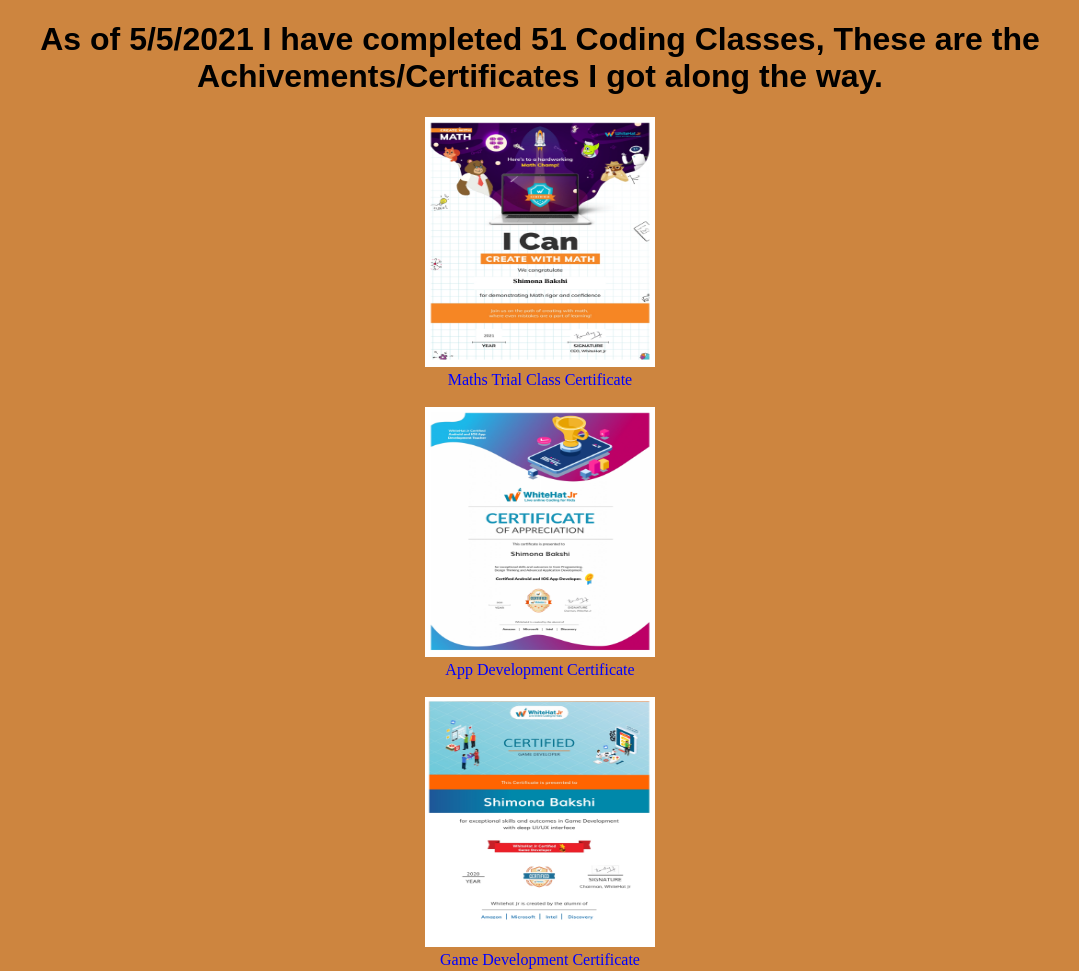
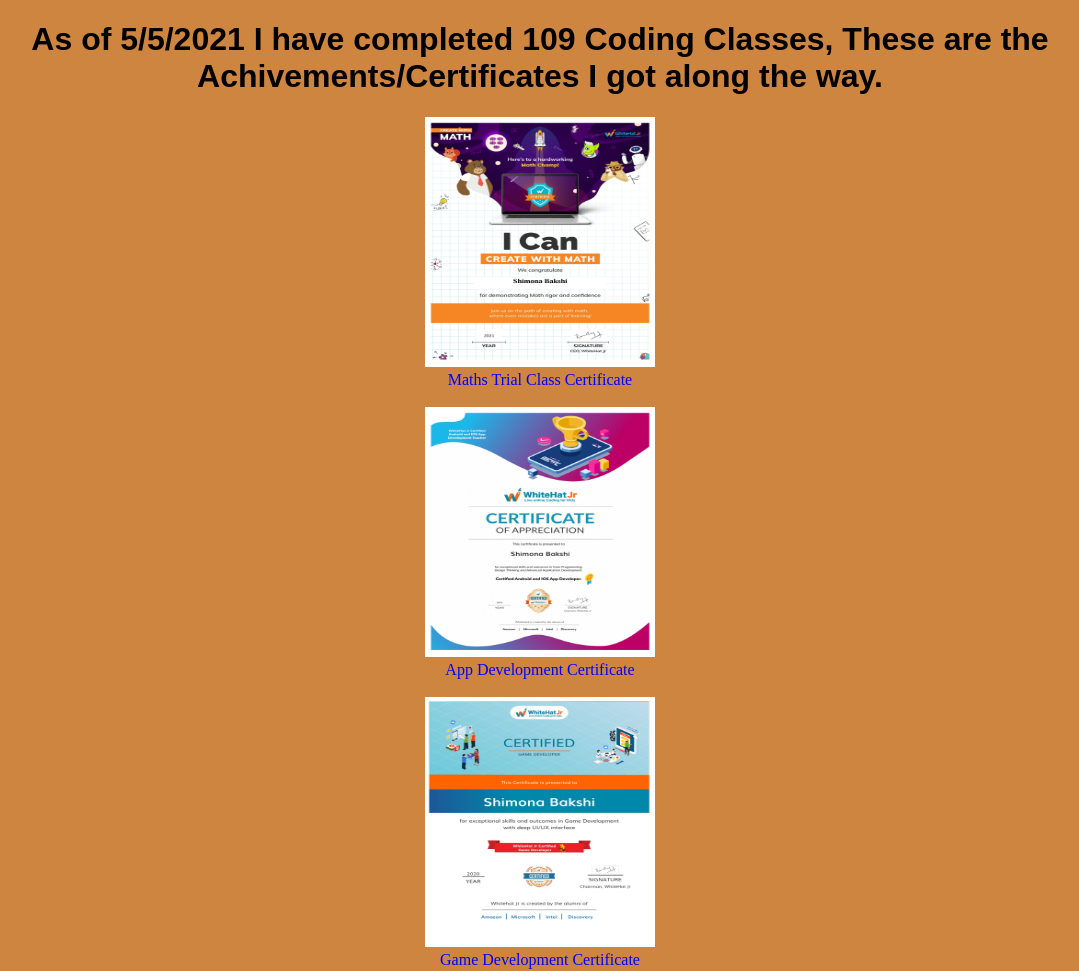
Before and after one commit to Shimona012/Portfolio, a plain HTML site: page Achivements.html in a window 1280 px wide. Shown: the top 971 px of the page, without its empty margins (100-1179 px from the left). Drawn offline with Linux system fonts and the light colour scheme.

Commit message:
Update Achivements.html

```diff
--- a/Achivements.html
+++ b/Achivements.html
@@ -29,7 +29,7 @@ a:hover {
     <body>
        <div class="Achive">
         <center>
-        <h1> As of 5/5/2021 I have completed 51 Coding Classes, These are the Achivements/Certificates I got along the way.</h1>
+        <h1> As of 5/5/2021 I have completed 109 Coding Classes, These are the Achivements/Certificates I got along the way.</h1>
        <a href="imgs/MTc.jpg" target="_blank"><img src="imgs/MTc.jpg" width=230 height="250"><br> Maths Trial Class Certificate</a>
        <br><br>
        <a href="imgs/ADC.jpg" target="_blank"><img src="imgs/ADC.jpg"width=230 height="250"> <br>App Development  Certificate</a>
@@ -39,12 +39,14 @@ a:hover {
        <a  href="imgs/cfc.jpg" target="_blank"><img src="imgs/cfc.jpg"width=230 height="250"> <br>Coding Fundamentals Certificate</a>
        <br><br>
        <a  href="imgs/KLCCPC.jpg" target="_blank"><img src="imgs/KLCCPC.jpg"width=230 height="250"> <br>Certificate For participation <br> In Kids Logic & Coding Championship</a>
-
+        <br><br>
+            I have also developed an APP 'X-MINDER' which is hoped to be published soon on Playstore
          <br>
 
    <a  href="imgs/Teacher.png" target="_blank"><img src="imgs/Teacher.png" "width=230 height="250"> <br>My Teacher
         <br> Anne Maam :) 🥰😀😊 </a>
         <br>
+
     </center>
 </div>
         <div class="child">
```
